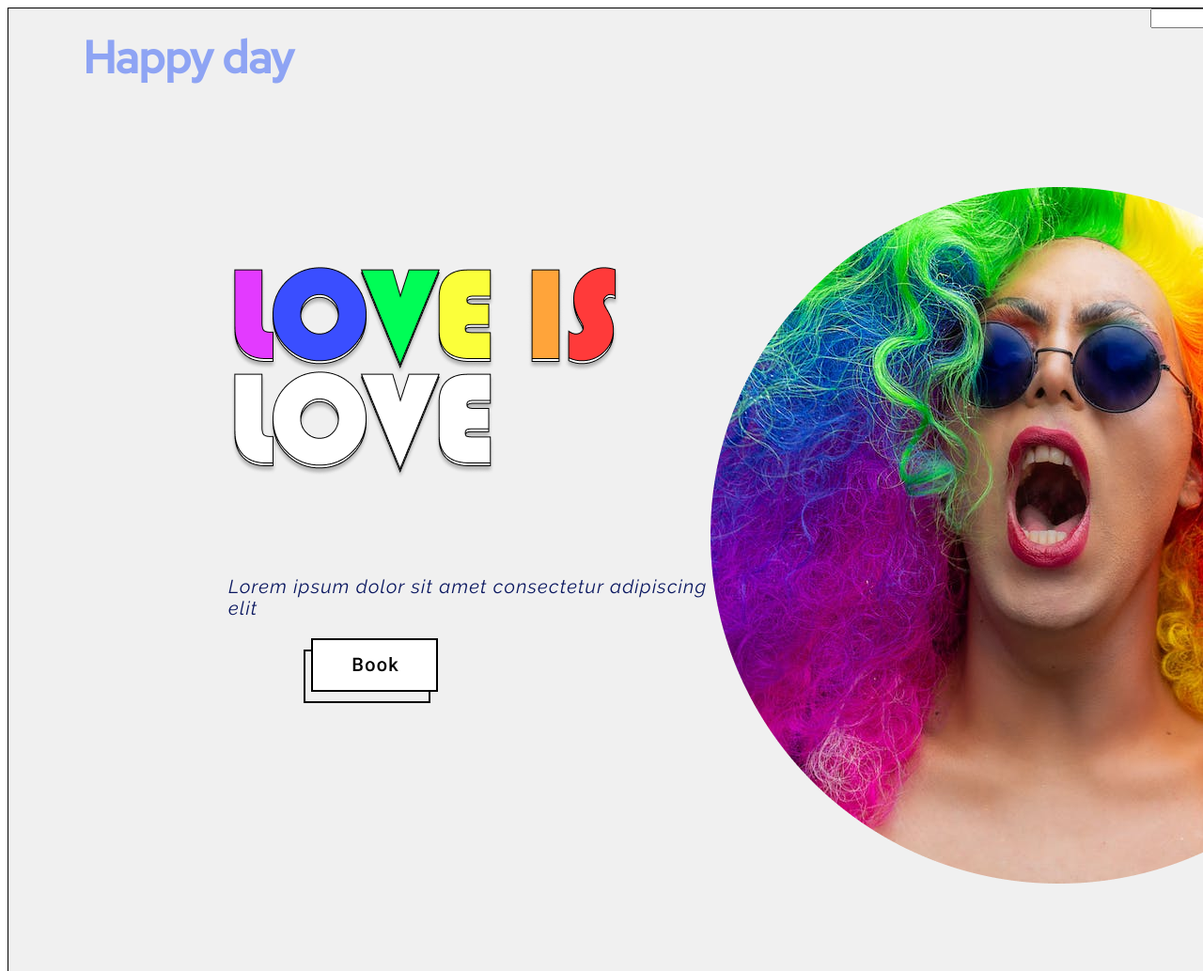
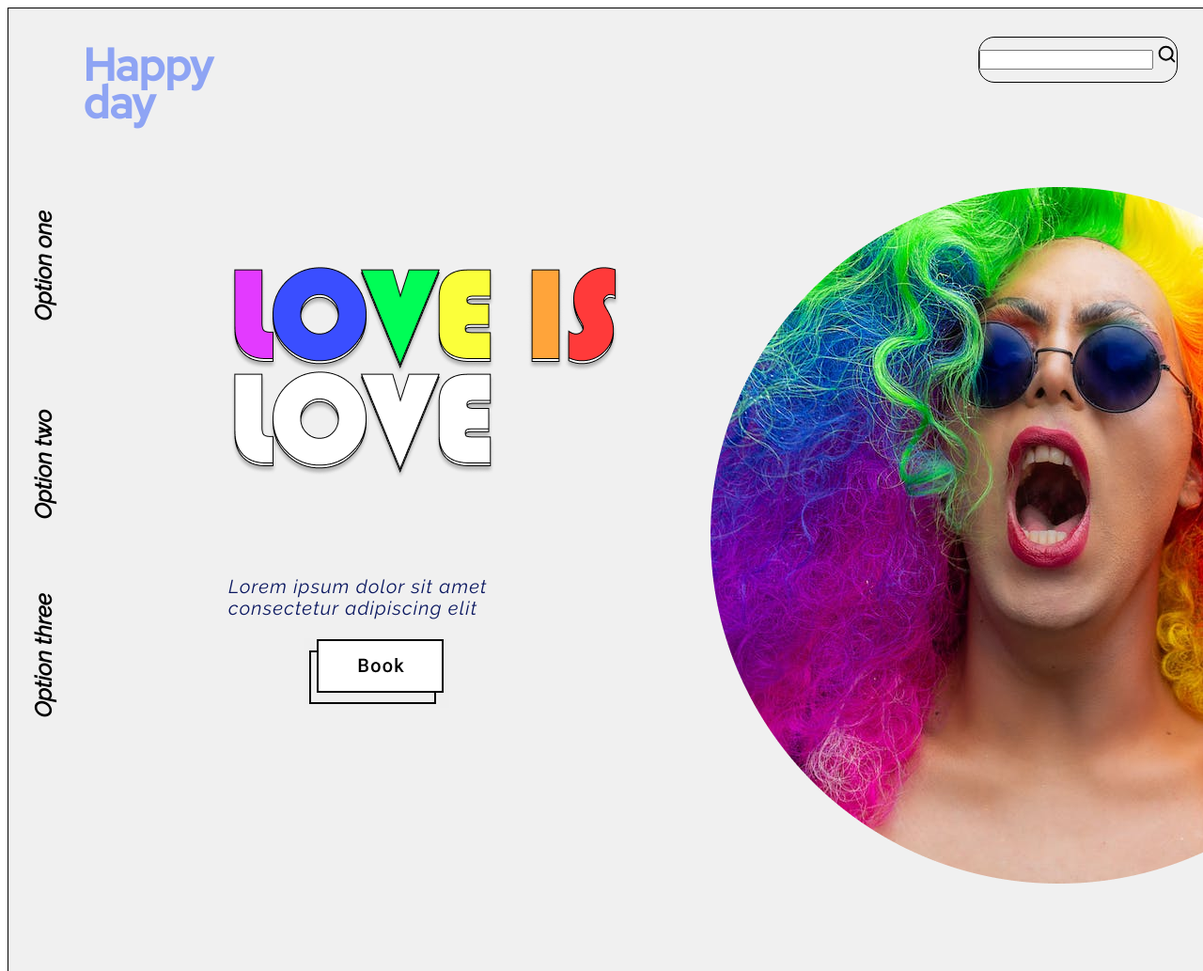
Before and after one commit to jmfjmi/landing-page2, a plain HTML site: page index.html in a window 1280 px wide. Shown: the top 1033 px of the page at 94% size. Drawn offline with Linux system fonts and the light colour scheme.

Commit message:
landin page fase final

```diff
--- a/css/style.css
+++ b/css/style.css
@@ -18,7 +18,7 @@
     font-family: 'Red Hat Text', sans-serif;
     font-weight: 700;
     font-size: 32px;
-    line-height: 76.3%;
+    line-height: 125%;
     letter-spacing: -0.03em;
     color: #8EA4F4;
     width: 720px;
@@ -33,6 +33,24 @@
 
 .had>div {
     flex-direction: row-reverse;
+}
+
+.user{
+    background-color: #8EA4F4;
+    margin-right: 50px;
+    margin-top: 30px;
+    border-radius: 40px;
+}
+
+.buscar{
+    margin-right:90px;
+    margin-top: 30px;
+    border-radius: 17px;
+    border: 1px solid black;
+}
+
+.lupa{
+    margin-top:7px ;
 }
 
 .pc {
@@ -65,7 +83,7 @@
 
 .vertical {
     transform: rotate(-90deg);
-    width: 306px;
+    height: 191px;
 }
 
 .tcolores {
@@ -87,10 +105,16 @@
     font-family: 'Raleway', sans-serif;
 }
 
-.book {
+.libro {
     margin-left: 80px;
+    border: none;
 }
+
 
 .mask {
     margin-top: 90px;
 }
+
+button:hover{
+    cursor: pointer;
+}
--- a/index.html
+++ b/index.html
@@ -15,16 +15,17 @@
 
         <div class="pa flex">
             <div class="hai">
-                <h1>Happy day</h1>
+                <h1>Happy</Br>day</h1>
             </div>
 
             <div class="had">
                 <div class="flex">
-                    <div>
+                    <button class="user">
                         <img src="img/user.svg" width="40px">
-                    </div>
-                    <div>
+                    </button>
+                    <div class="buscar">
                         <input type="text" width="100px">
+                        <img class="lupa" src="img/search.svg">
                     </div>
 
                 </div>
@@ -34,7 +35,7 @@
 
         <div class="pc flex">
 
-            <div class="lh flex">
+            <div class="lh ">
                 <h1 class="vertical raleway">Option one </h1>
                 <h1 class="vertical raleway">Option two </h1>
                 <h1 class="vertical raleway">Option three</h1>
@@ -43,8 +44,10 @@
 
                 <div class="love">
                     <img class="tcolores" src="img/Group 1015.png">
-                    <p class="raleway lorem">Lorem ipsum dolor sit amet consectetur adipiscing elit</p>
-                    <img class="book" src="img/Group 1014.svg">
+                    <p class="raleway lorem">Lorem ipsum dolor sit amet </Br>consectetur adipiscing elit</p>
+                    <button class="libro">
+                         <img src="img/Group 1014.svg">
+                    </button>
                 </div>
                 <div class="foto">
                     <img class="mask" src="img/Mask group.png">
```
Also changed, not shown: img/search.svg (added).
